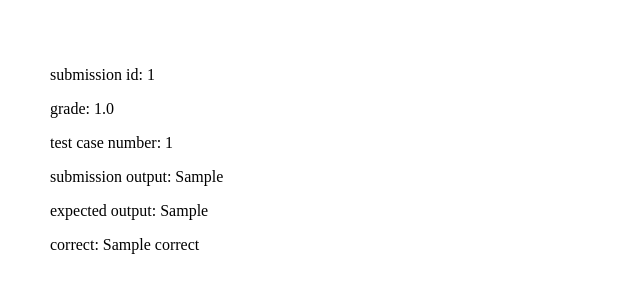
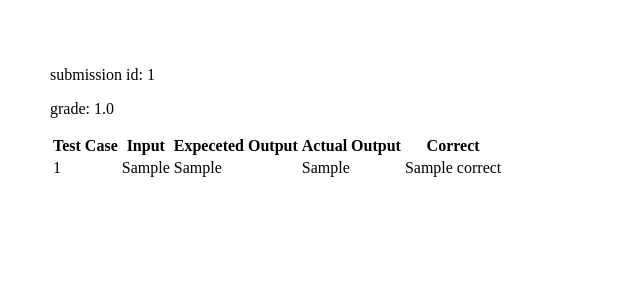
Before and after one commit to rcxwhiz/django_py_grader, a Django app: template templates/py_grader/view_submission_result.html in a window 1280 px wide. Shown: the top 300 px of the page, without its empty margins (0-640 px from the left). Run offline with Django 3.2, Linux system fonts and the light colour scheme; tables that the repository leaves empty hold one stand-in row (values such as "Sample post"); the template is opened without the code that fills it: values that come from a table or form of the project are taken from there, most other values are stand-ins (such as "Sample title", 1, 10 or a date in 2020); some libraries are stand-ins or nearby versions.

Commit message:
maybe you can view your submission result

```diff
--- a/py_grader/views.py
+++ b/py_grader/views.py
@@ -114,7 +114,6 @@ def view_any_submission_result(request):
 	return render(request, 'py_grader/view_any_submission_result.html', context)
 
 
-# TODO
 def view_submission_result(request, submission_id):
 	submission_result = get_object_or_404(SubmissionResult, submission=submission_id)
 	test_cases = TestCase.objects.order_by('test_case_number').filter(assignment=submission_result.submission.assignment.pk)
--- a/templates/py_grader/view_submission_result.html
+++ b/templates/py_grader/view_submission_result.html
@@ -10,12 +10,24 @@
 <body style="margin: 0; padding: 50px">
     <p>submission id: {{ submission_result.pk }}</p>
     <p>grade: {{ submission_result.submission_grade }}</p>
-    {% for case in submission_test_cases %}
-        <p>test case number: {{ case.test_case_number }}</p>
-        <p>submission output: {{ case.submission_output }}</p>
-        <p>expected output: {{ case.expected_output }}</p>
-        <p>correct: {{ case.correct }}</p>
-    {% endfor %}
+    <table>
+        <tr>
+            <th>Test Case</th>
+            <th>Input</th>
+            <th>Expeceted Output</th>
+            <th>Actual Output</th>
+            <th>Correct</th>
+        </tr>
+        {% for case in submission_test_cases %}
+            <tr>
+                <td>{{ case.test_case_number }}</td>
+                <td>{{ case.test_case_input }}</td>
+                <td>{{ case.test_case_output }}</td>
+                <td>{{ case.student_output }}</td>
+                <td>{{ case.correct }}</td>
+            </tr>
+        {% endfor %}
+    </table>
 </body>
 
 </html>
```
